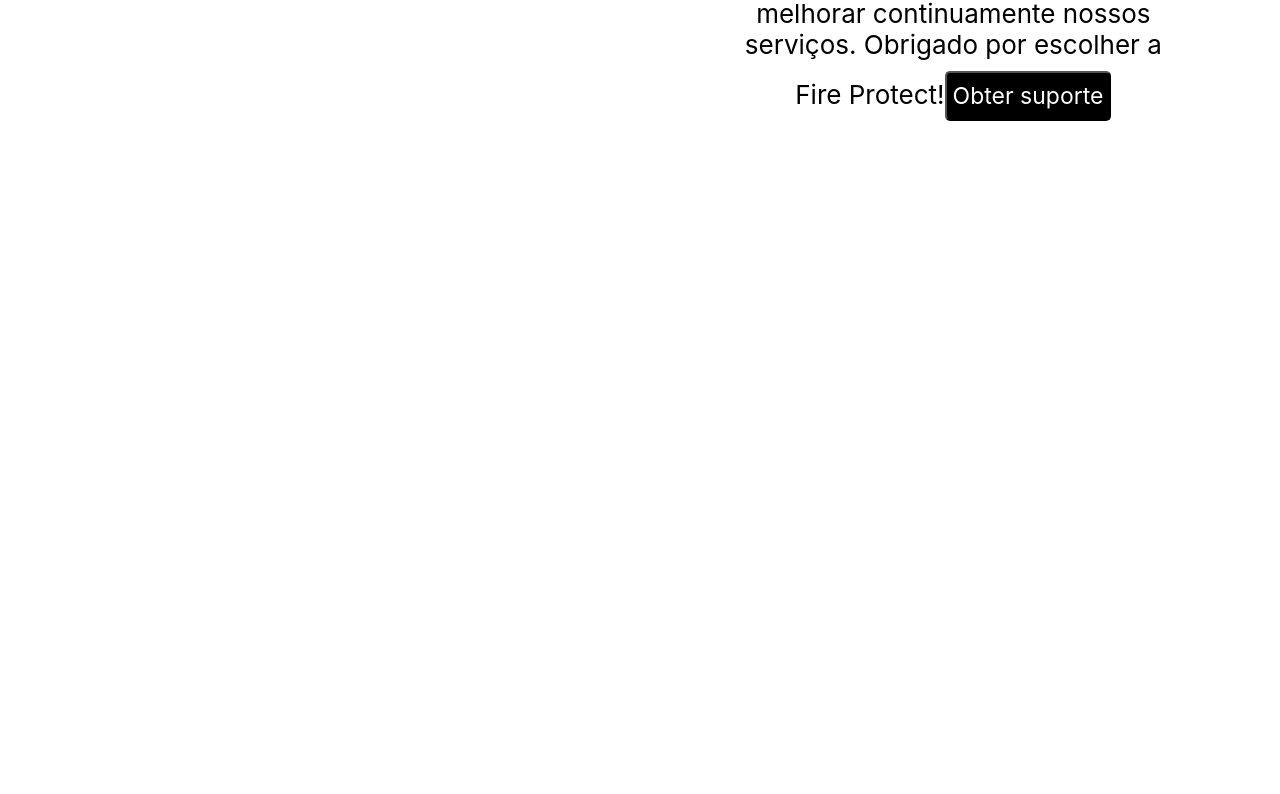
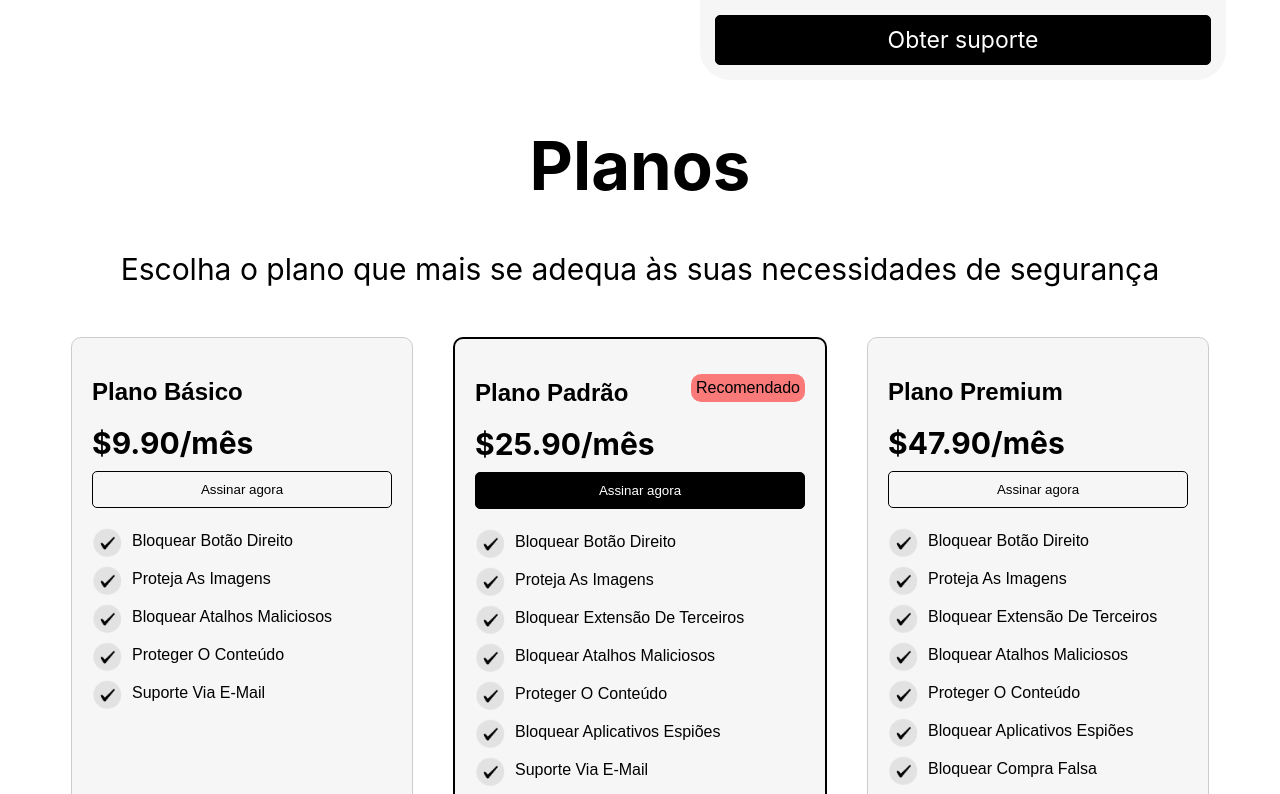
Before and after one commit to leandro-bsf/projeto_tela_react, a React (Create React App) app: page / in a window 1280 px wide. Shown: the part 1366-2160 px from the top of the page. Before the commit the page ends 1487 px from the top, so only its background shows below. Built offline with nearby package versions, Linux system fonts and the light colour scheme.

Commit message:
criando faqperguntas

```diff
--- a/src/App.css
+++ b/src/App.css
@@ -133,11 +133,11 @@
   width: 100%;
   height: 65px;
   text-align: left;
-  padding: 10px;
-  font-size: 28px;
+  padding: 5px;
+  font-size: 26px;
   font-family: 'Inter';
   border: 1px solid #ccc;
-
+  color: black;
   border-radius: 5px;
   margin-bottom: 15px;
   background: none;
@@ -161,8 +161,9 @@
   margin-top: 95px;
   margin-left: 60px;
   border-radius: 30px;
-  padding: 80px;
-  height: 250px;
+  padding: 15px;
+  height: auto;
+  display: block;
   text-align: center;
   text-align: center;
 }
@@ -175,7 +176,7 @@
   font-size: 26px;
 }
 .button_suporte{
-  margin-top: 11px;
+  margin-top: 20px;
   background-color: black;
   color: white;
   height: auto;
@@ -184,3 +185,17 @@
   font-family: 'Inter';
   font-size: 23px;
 }
+.planos {
+  align-items: center;
+  text-align: center;
+}
+.planos h1{
+  font-size:  67px;
+  font-family: 'Inter';
+  font-weight: 'bold';
+}
+.planos p{
+  font-size:  30px;
+  font-family: 'Inter';
+
+}
--- a/src/App.js
+++ b/src/App.js
@@ -3,6 +3,7 @@ import './App.css';
 import SwitchToggle from './components/SwitchToggle';
 import { useState } from 'react';
 import icone_suporte  from './imagens/icone_suporte.png'
+import PlansList from './components/planos/PlanCard';
 function App() {
   const settingsData = [
     {
@@ -152,10 +153,17 @@ function App() {
 
       Queremos ouvir suas sugestões e melhorar continuamente nossos serviços. Obrigado por escolher a Fire Protect!
       </span>
+      <br/>
        <button className='button_suporte'>Obter suporte</button>
     </div>
 
   </div>
+    <div className='planos'>
+    <h1>Planos</h1>
+    <p>Escolha o plano que mais se adequa às suas necessidades de segurança</p>
+      <PlansList />
+    </div>
+
   </div>
   );
 }
--- /dev/null
+++ b/src/components/planos/PlanCard.js
@@ -0,0 +1,67 @@
+import React from 'react';
+import './planCard.css'
+import Check from '../../imagens/check.png'
+export default function PlansList() {
+    const plans = [
+        {
+          name: "Plano Básico",
+          price: "9.90",
+          features: [
+            "Bloquear Botão Direito",
+            "Proteja As Imagens",
+            "Bloquear Atalhos Maliciosos",
+            "Proteger O Conteúdo",
+            "Suporte Via E-Mail",
+          ],
+        },
+        {
+          name: "Plano Padrão",
+          price: "25.90",
+          features: [
+            "Bloquear Botão Direito",
+            "Proteja As Imagens",
+            "Bloquear Extensão De Terceiros",
+            "Bloquear Atalhos Maliciosos",
+            "Proteger O Conteúdo",
+            "Bloquear Aplicativos Espiões",
+            "Suporte Via E-Mail",
+            "Suporte Via Chat - 24 Horas",
+          ],
+          recommended: true, // Marca esse plano como recomendado
+        },
+        {
+          name: "Plano Premium",
+          price: "47.90",
+          features: [
+            "Bloquear Botão Direito",
+            "Proteja As Imagens",
+            "Bloquear Extensão De Terceiros",
+            "Bloquear Atalhos Maliciosos",
+            "Proteger O Conteúdo",
+            "Bloquear Aplicativos Espiões",
+            "Bloquear Compra Falsa",
+            "Bloquear Modo Desenvolvedor",
+            "Suporte Via E-Mail",
+          ],
+        },
+      ];
+    return (
+      <div className="plans-container">
+
+
+        {plans.map((plan, index) => (
+          <div key={index} className={`card ${plan.recommended ? "recommended" : ""}`}>
+            <h2>{plan.name}</h2>
+            <p className="price">${plan.price}/mês</p>
+            <button className={`button_assinar ${plan.recommended ? "butto_recommended" : ""}`}>Assinar agora</button>
+            <ul>
+              {plan.features.map((feature, featureIndex) => (
+                <li key={featureIndex}> <img src={Check} className='check' /> {feature}</li>
+              ))}
+            </ul>
+
+          </div>
+        ))}
+      </div>
+    );
+  }
--- /dev/null
+++ b/src/components/planos/planCard.css
@@ -0,0 +1,76 @@
+.plans-container {
+    display: flex;
+    justify-content: center;
+
+  }
+  .check {
+    vertical-align: middle; /* Centraliza verticalmente a imagem */
+    margin-right: 10px; /* Espaço entre a imagem e o texto */
+    margin-top: 3px;
+    width: 30px; /* Ajuste o tamanho da imagem conforme necessário */
+    height: 30px;
+  }
+
+li {
+    display: flex;
+    align-items: center;
+    margin-top: 5px;
+
+  }
+
+  .card {
+    border: 1px solid #ccc;
+    border-radius: 10px;
+    padding: 20px;
+    margin-top: 40px;
+    margin: 20px;
+    background-color: #F6F6F6;
+    text-align: left;
+    height: 500px;
+    width: 300px; /* Largura padrão dos cards */
+  }
+
+  .card.recommended {
+    border: 2px solid rgb(0, 0, 0);
+    position: relative;
+    width: 330px; /* Largura maior para o card recomendado */
+    height: 540px;
+  }
+
+
+  .card.recommended::before {
+    content: "Recomendado";
+    color: rgb(0, 0, 0);
+    background-color: rgb(255, 0, 0, 0.5);
+    position: absolute;
+    top: 35px;
+    right:  20px;
+    padding: 5px;
+    border-radius: 10px;
+  }
+
+  .price {
+    font-size: 24px;
+    font-weight: bold;
+    margin: 10px 0;
+  }
+
+  ul {
+    list-style-type: none;
+    padding: 0;
+  }
+
+  button {
+    background-color: #F6F6F6;
+    color: black;
+    padding: 10px 20px;
+    border: none;
+    width: 100%;
+    border-radius: 5px;
+    cursor: pointer;
+    border: 1px solid black;
+  }
+  .butto_recommended{
+    background-color: black;
+    color: white;
+  }
```
Also changed, not shown: src/imagens/check.png (added).
